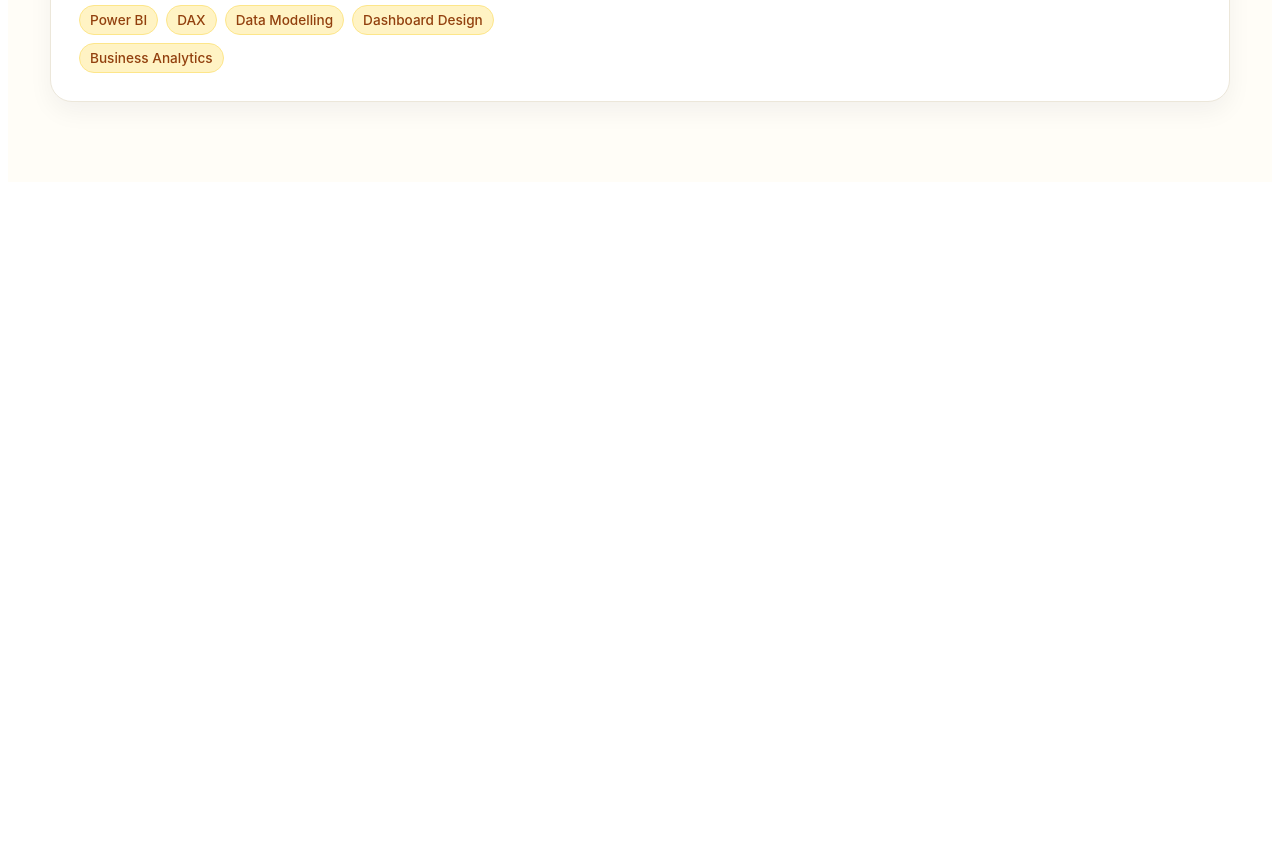
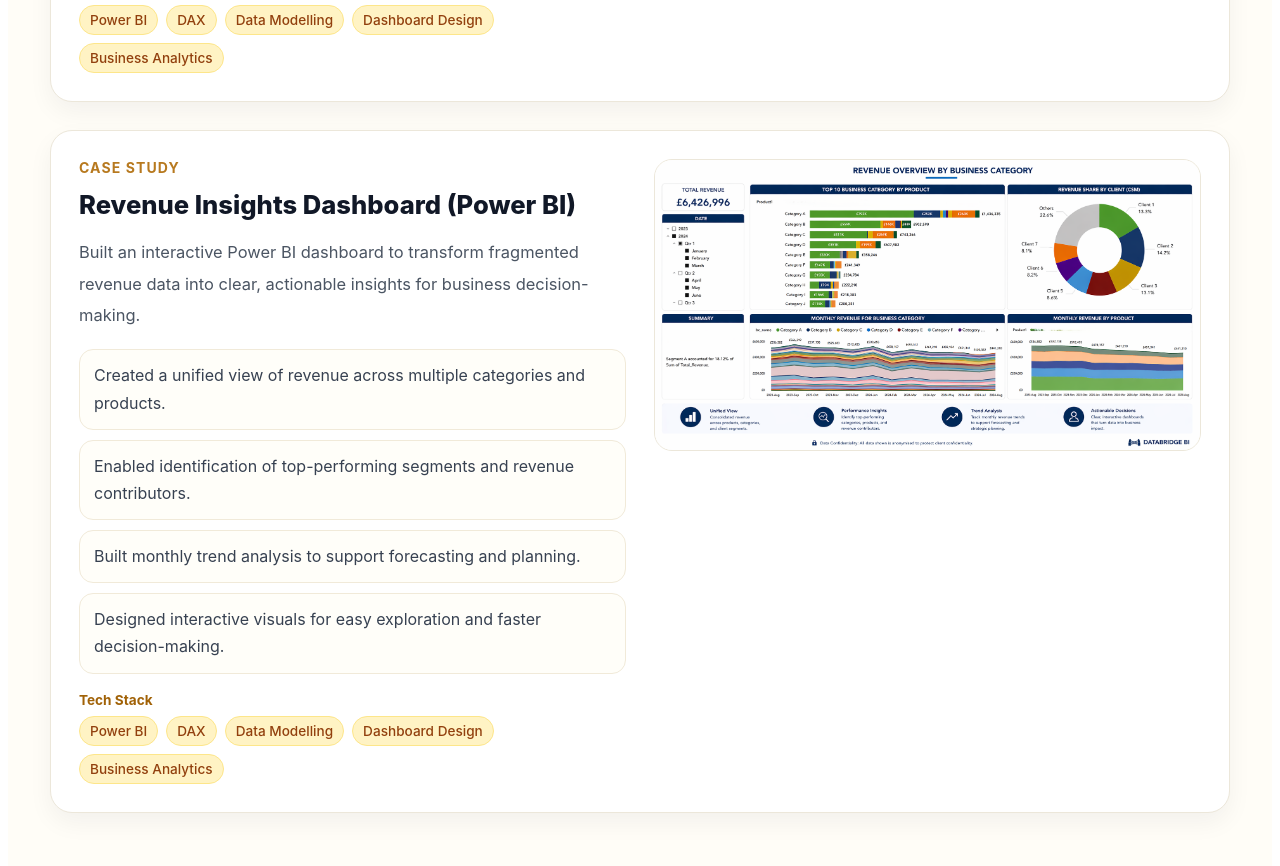
Before and after one commit to Afreenn04/databridge-bi, a Next.js app: page /portfolio in a window 1280 px wide. Shown: the part 2380-3246 px from the top of the page. Before the commit the page ends 2570 px from the top, so only its background shows below. Built offline with nearby package versions, Linux system fonts and the light colour scheme.

Commit message:
Update page.js

```diff
--- a/app/portfolio/page.js
+++ b/app/portfolio/page.js
@@ -34,6 +34,19 @@
     "Enabled drill-down analysis across regions, advertisers, and sales teams.",
     "Built visual breakdowns of churn categories and trends for faster insight.",
     "Improved visibility into churn drivers to support proactive decision-making.",
+  ],
+  tools: ["Power BI", "DAX", "Data Modelling", "Dashboard Design", "Business Analytics"],
+},
+    {
+  title: "Revenue Insights Dashboard (Power BI)",
+  image: "/BusinessCategoryUseCase.png",
+  summary:
+    "Built an interactive Power BI dashboard to transform fragmented revenue data into clear, actionable insights for business decision-making.",
+  details: [
+    "Created a unified view of revenue across multiple categories and products.",
+    "Enabled identification of top-performing segments and revenue contributors.",
+    "Built monthly trend analysis to support forecasting and planning.",
+    "Designed interactive visuals for easy exploration and faster decision-making.",
   ],
   tools: ["Power BI", "DAX", "Data Modelling", "Dashboard Design", "Business Analytics"],
 },
```
